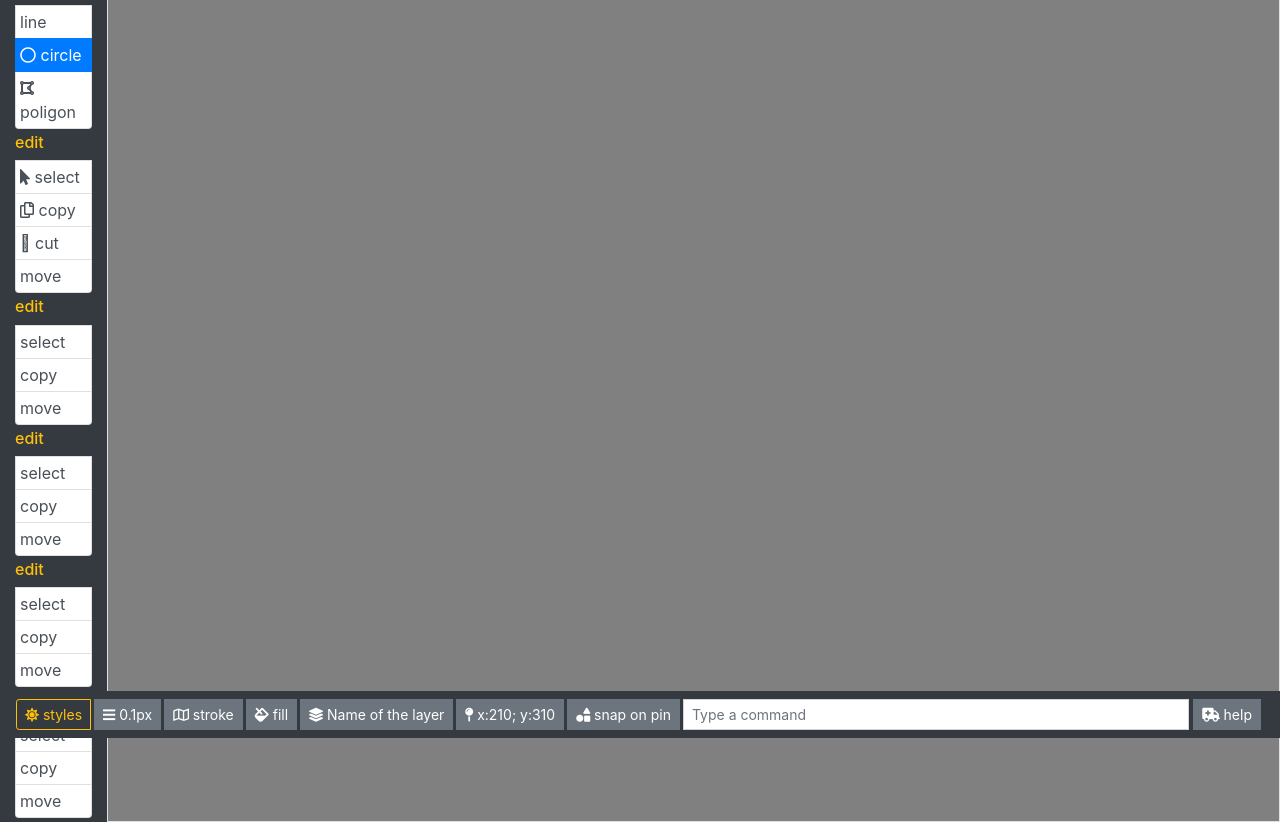
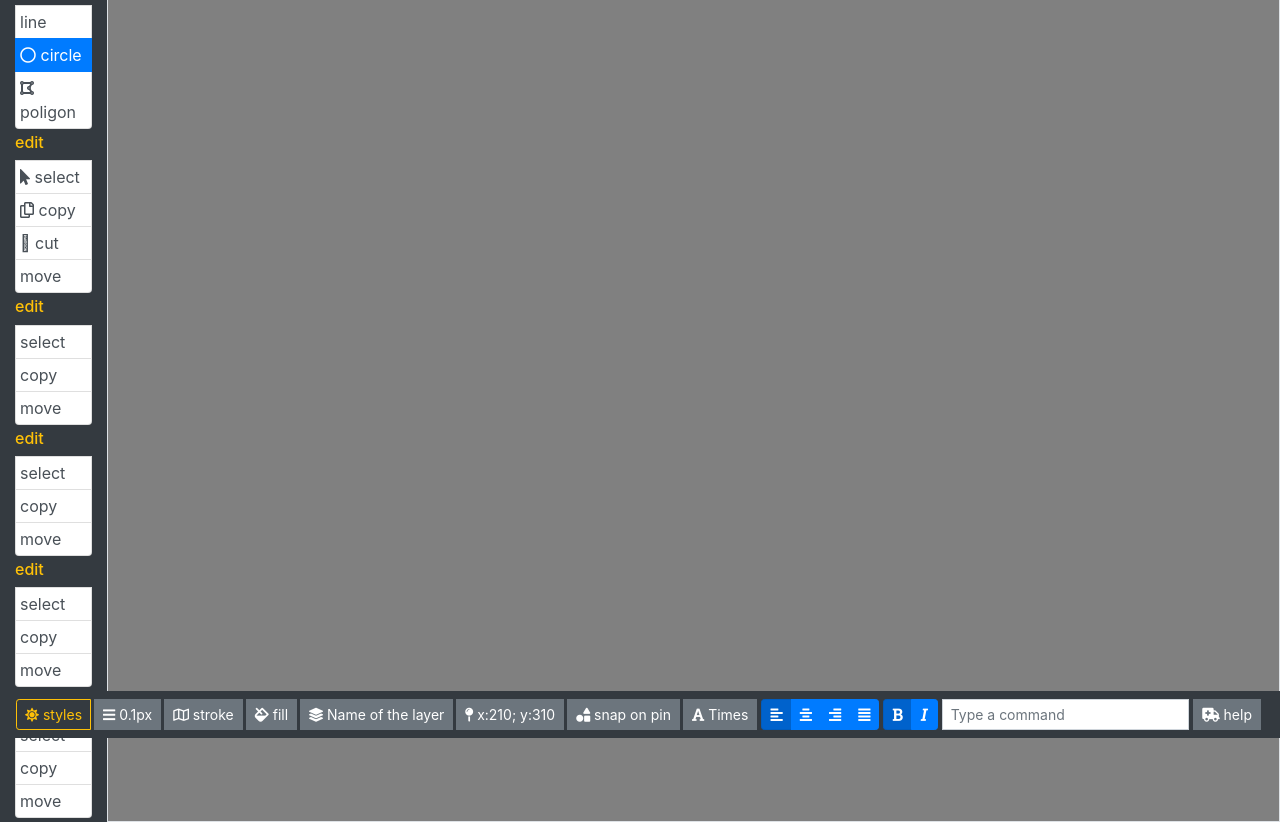
Before and after one commit to volonya/fileManagerHtmlTemplate, a plain HTML site: page editor.html in a window 1280 px wide. Shown: the part 62-889 px from the top of the page. Drawn offline with nearby package versions, Linux system fonts and the light colour scheme.

Commit message:
At the footer the font manipulating buttons appeared. (Align left-center-right, and bold-italic)

```diff
--- a/editor.html
+++ b/editor.html
@@ -145,7 +145,7 @@
               <span>center</span>
             </a>
             <div class="dropdown-divider"></div>
-            <h6 class="dropdown-header">Snap points</h6>
+            <h6 class="dropdown-header">Usable Snap points</h6>
           </div>
         </li>
 
@@ -156,19 +156,16 @@
           </a>
           <div class="dropdown-menu" aria-labelledby="lineWeightDD">
             <a class="dropdown-item">
-              <span style="font-family: Times New Roman;">Times new roman</span>
+              <span style="font-family: Times New Roman;">Times</span>
             </a>
             <a class="dropdown-item">
-              <span style="font-family: serif;">Sherif</span>
+              <span style="font-family: Courier New;">Courier</span>
             </a>
             <a class="dropdown-item">
-              <span style="font-family: Courier New;">Courier New</span>
-            </a>
-            <a class="dropdown-item">
-              <span style="font-family: Lucida Console;">Lucida Console</span>
+              <span style="font-family: Lucida Console;">Lucida</span>
             </a>
             <div class="dropdown-divider"></div>
-            <h6 class="dropdown-header">Font</h6>
+            <h6 class="dropdown-header">Available fonts</h6>
           </div>
         </li>
 
@@ -293,6 +290,43 @@
         </button>
       </div>
 
+      <div class="input-group-prepend mr-1">
+        <button type="button" class="btn btn-sm btn-secondary mr-1">
+          <i class="fas fa-font"></i>
+          <span>Times</span>
+        </button>
+
+        <div class="btn-group btn-group-toggle mr-1" data-toggle="buttons">
+          <label class="btn btn-sm btn-primary active">
+            <input type="radio" name="options" autocomplete="off" checked>
+            <i class="fas fa-align-left"></i>
+          </label>
+          <label class="btn btn-sm btn-primary">
+            <input type="radio" name="options">
+            <i class="fas fa-align-center"></i>
+          </label>
+          <label class="btn btn-sm btn-primary">
+            <input type="radio" name="options">
+            <i class="fas fa-align-right"></i>
+          </label>
+          <label class="btn btn-sm btn-primary">
+            <input type="radio" name="options">
+            <i class="fas fa-align-justify"></i>
+          </label>
+        </div>
+
+        <div class="btn-group btn-group-toggle" data-toggle="buttons">
+          <label class="btn btn-sm btn-primary active">
+            <input type="radio" name="options" autocomplete="off" checked>
+            <i class="fas fa-bold"></i>
+          </label>
+          <label class="btn btn-sm btn-primary">
+            <input type="radio" name="options">
+            <i class="fas fa-italic"></i>
+          </label>
+        </div>
+      </div>
+
       <input type="text" placeholder="Type a command" class="form-control mr-1">
 
       <div class="input-group-prepend">
```
